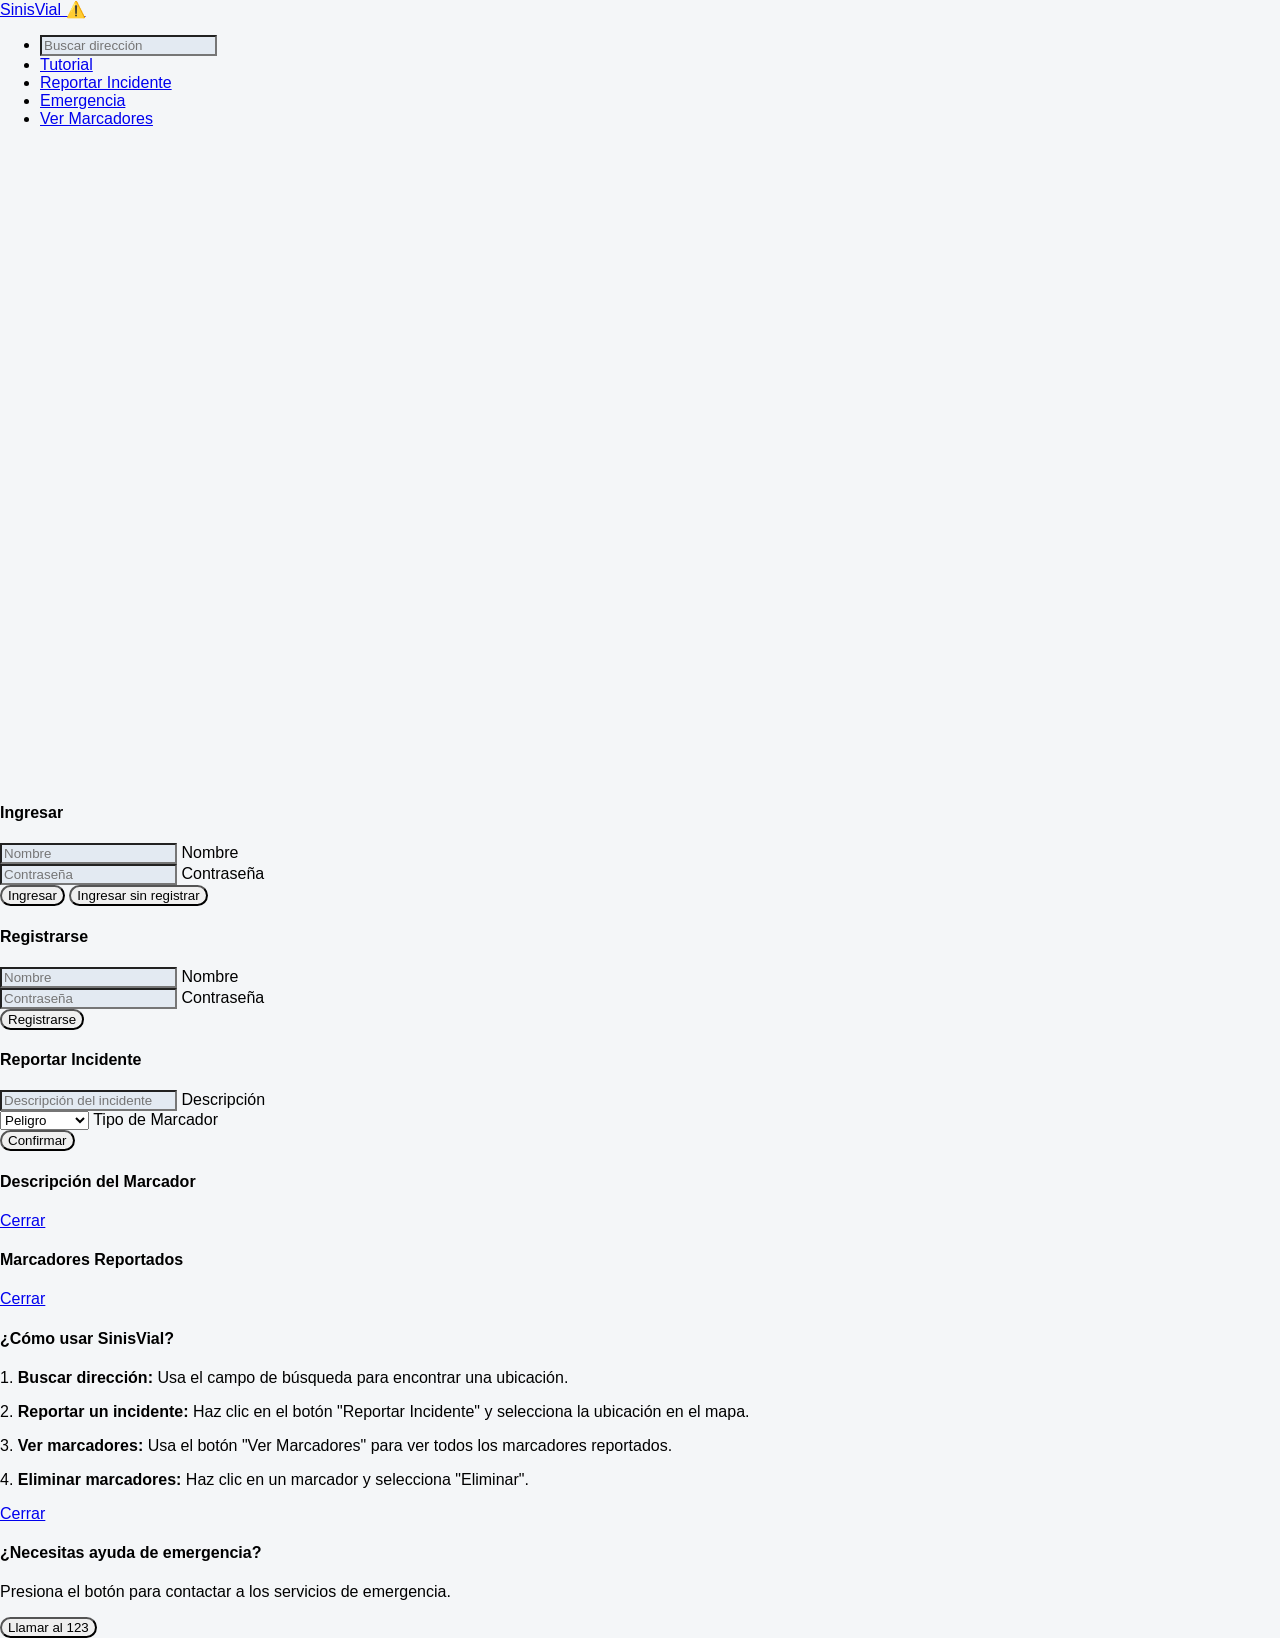
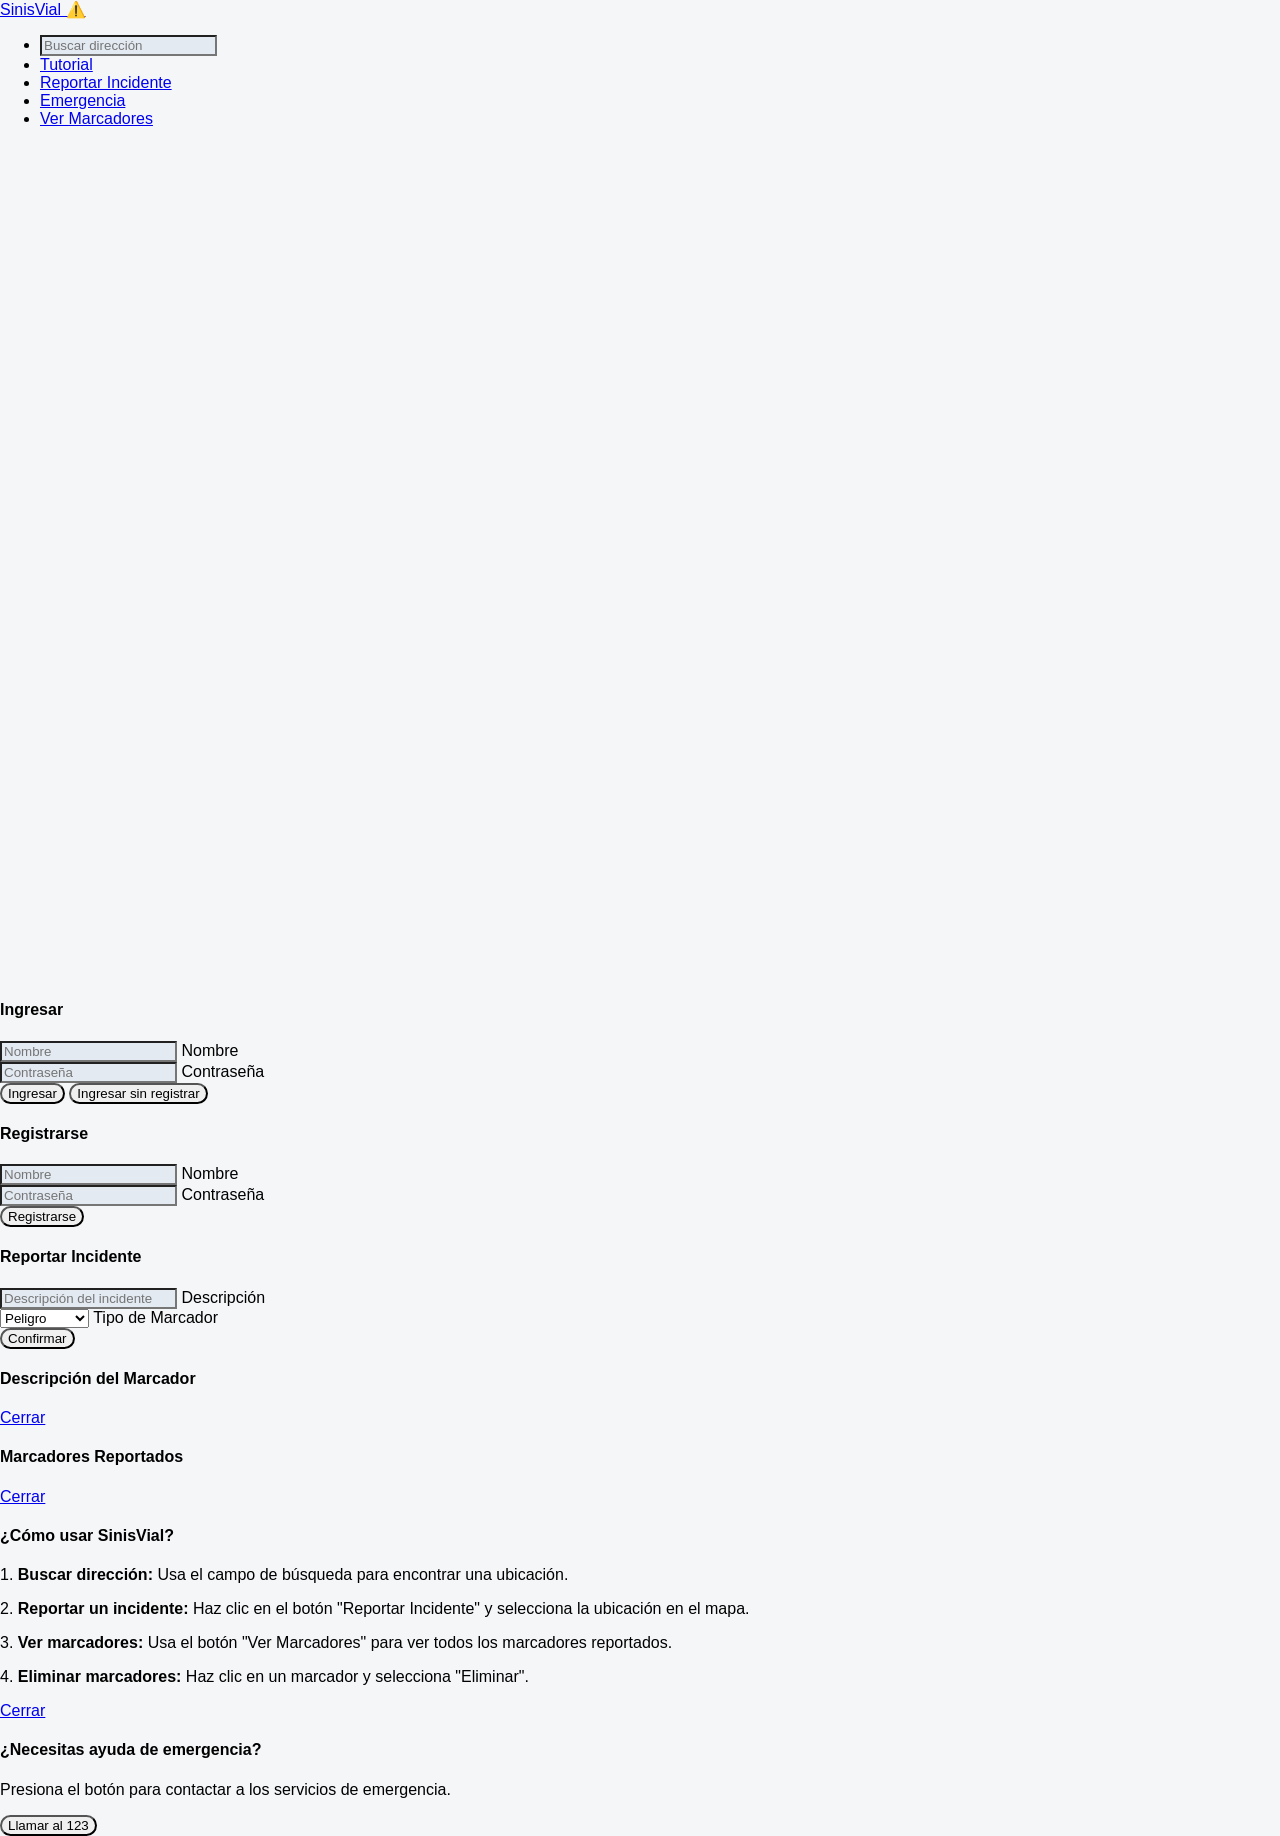

Extendido

--- a/styles.css
+++ b/styles.css
@@ -4,21 +4,25 @@ body {
   font-family: 'Roboto', Arial, sans-serif;
   background: #f4f6f8;
 }
+
 #map {
-  width: 100vw;
-  height: 70vh;
+  width: 100%;
+  height: calc(100vh - 64px);
   min-height: 400px;
-  margin-bottom: 30px;
 }
+
 nav {
   margin-bottom: 0;
 }
+
 .modal {
   border-radius: 10px;
 }
+
 input[type="text"], input[type="password"] {
   background: #e3eaf2;
 }
+
 .btn {
   border-radius: 20px;
 }
